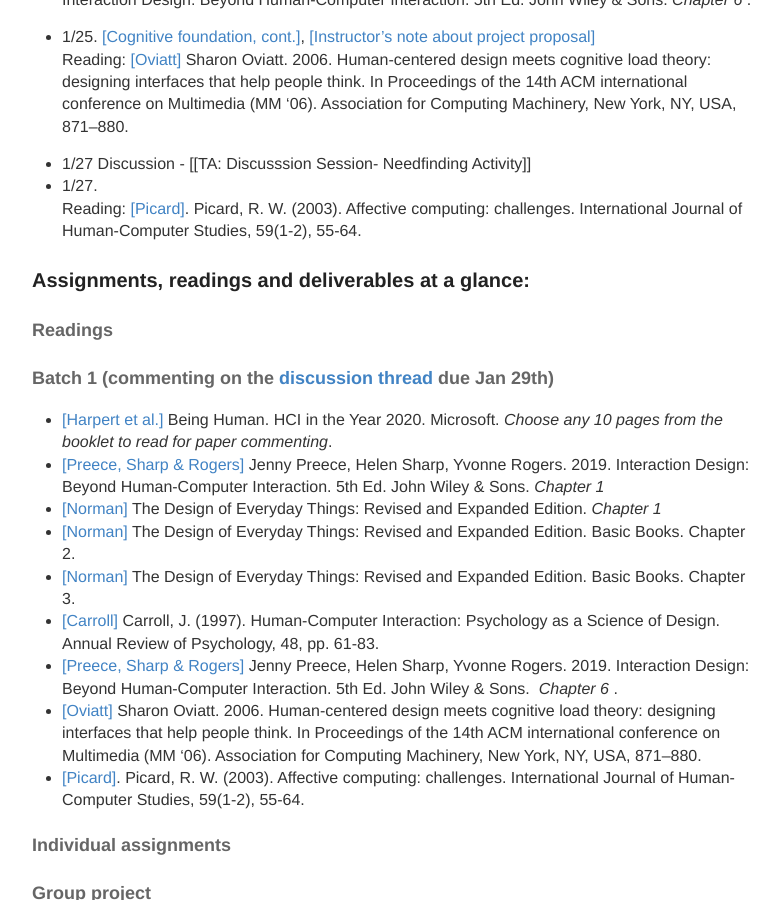
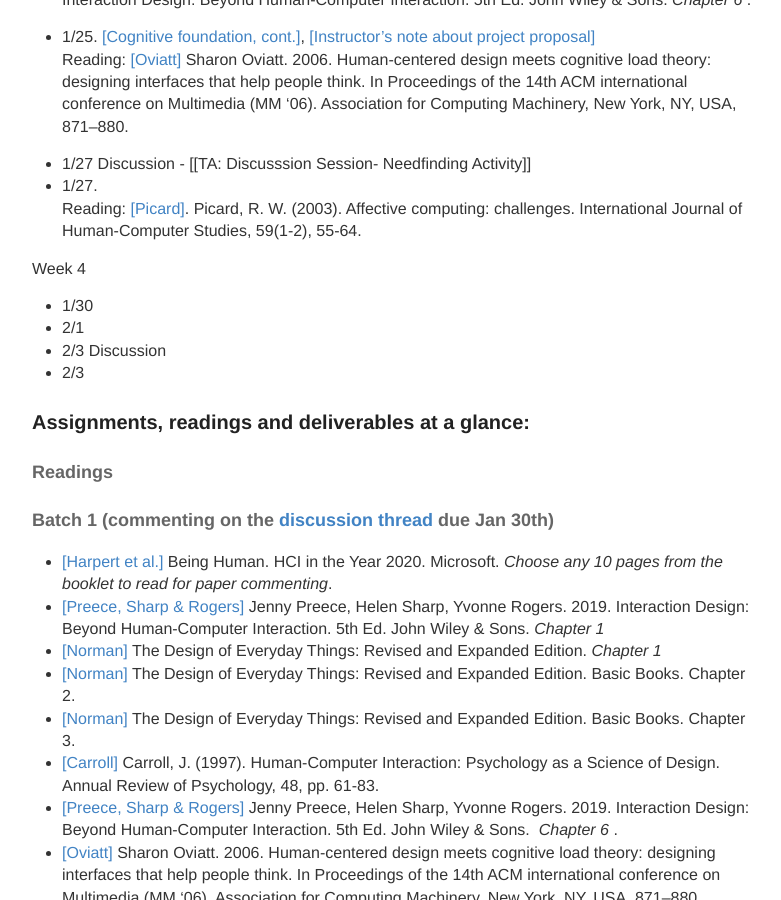
Before and after one commit to hciwang/hciwang.github.io, a Jekyll site: the page built from _posts/2022-1-1-lectures.md, in a window 1280 px wide and 900 px high, scrolled down 1135 px. Shown: the whole window, without its empty margins (248-1029 px from the left). Built offline with Jekyll 4.4.1, drawn with Linux system fonts in a browser that asks for light colours.

Commit message:
Update 2022-1-1-lectures.md

```diff
--- a/_posts/2022-1-1-lectures.md
+++ b/_posts/2022-1-1-lectures.md
@@ -46,11 +46,16 @@
 - 1/27.
 Reading: [[Picard]](https://canvas.ucdavis.edu/courses/747452/files/folder/Misc%20files?preview=19161740). Picard, R. W. (2003). Affective computing: challenges. International Journal of Human-Computer Studies, 59(1-2), 55-64.
 
+Week 4
+- 1/30
+- 2/1
+- 2/3 Discussion
+- 2/3
 
 ### Assignments, readings and deliverables at a glance:
 
 #### Readings
-#### Batch 1 (commenting on the [discussion thread](https://canvas.ucdavis.edu/courses/747452/discussion_topics/1055457) due Jan 29th)
+#### Batch 1 (commenting on the [discussion thread](https://canvas.ucdavis.edu/courses/747452/discussion_topics/1055457) due Jan 30th)
 - [[Harpert et al.]](https://www.microsoft.com/en-us/research/uploads/prod/2019/03/beinghumana3-1.pdf) Being Human. HCI in the Year 2020. Microsoft. *Choose any 10 pages from the booklet to read for paper commenting*.
 - [[Preece, Sharp & Rogers]](http://www.id-book.com/) Jenny Preece, Helen Sharp, Yvonne Rogers. 2019. Interaction Design: Beyond Human-Computer Interaction. 5th Ed. John Wiley & Sons. *Chapter 1*
 - [[Norman]](https://www.basicbooks.com/titles/don-norman/the-design-of-everyday-things/9780465050659/) The Design of Everyday Things: Revised and Expanded Edition. *Chapter 1*
```
